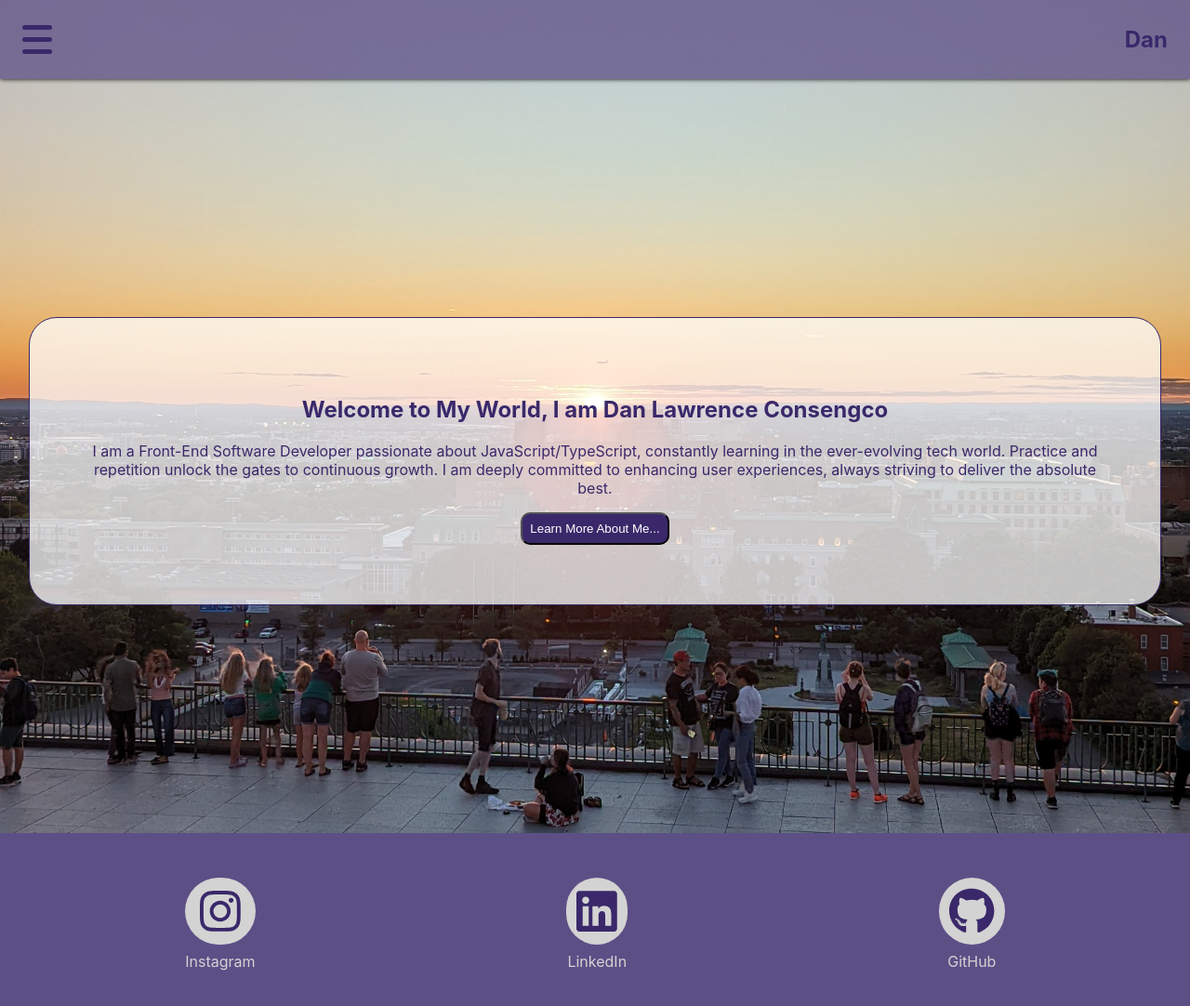
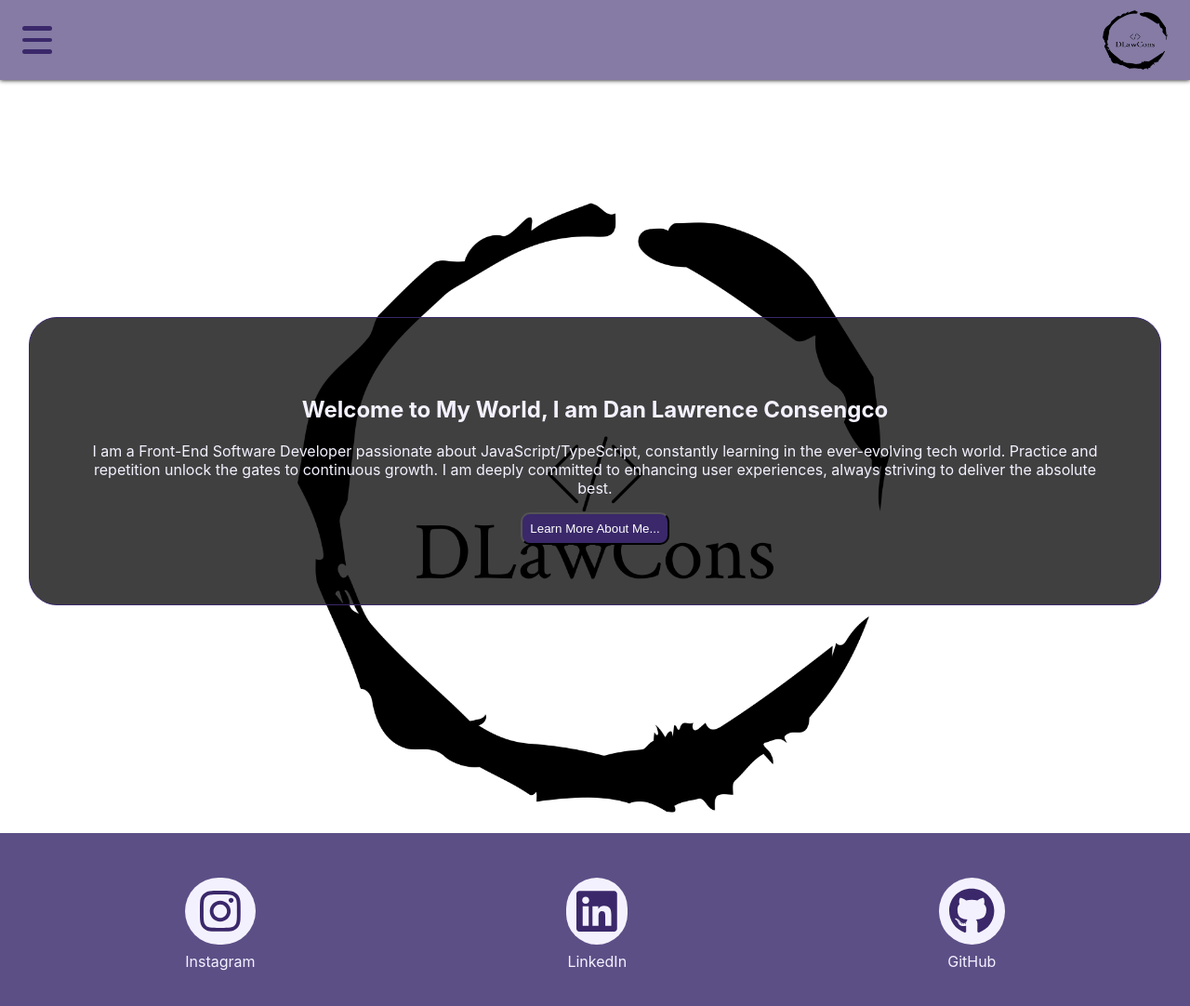
Before and after one commit to DanDaMan23/dan-personal-blog, a React (Create React App) app: page / in a window 1280 px wide. Shown: the top 1082 px of the page at 93% size. Built offline with nearby package versions, Linux system fonts and the light colour scheme.

Commit message:
Put logo and changed light color to be purpleish

```diff
--- a/src/App.scss
+++ b/src/App.scss
@@ -1,5 +1,13 @@
 @use "./style-utils/colors.scss" as *;
 @use "./style-utils/buttons.scss" as *;
+
+#root {
+  background-image: url("./photos/dlawcons_logo.png");
+  background-position: center;
+  background-repeat: no-repeat;
+  background-attachment: fixed;
+  background-size: 50vw;
+}
 
 main {
   padding-top: 6rem;
--- a/src/components/carousel/carousel.component.scss
+++ b/src/components/carousel/carousel.component.scss
@@ -1,3 +1,5 @@
+@use '../../style-utils/colors.scss' as *;
+
 $carousel-border-radius: 25px;
 
 .carousel {
@@ -22,7 +24,7 @@ $carousel-border-radius: 25px;
     grid-row-end: -1;
 
     path {
-      color: white;
+      color: $light-text-color;
     }
   }
 
@@ -45,7 +47,7 @@ $carousel-border-radius: 25px;
 
     .carousel-title,
     .carousel-details {
-      color: lightgray;
+      color: $light-text-color;
     }
 
     .carousel-details {
--- a/src/features/footer/footer.scss
+++ b/src/features/footer/footer.scss
@@ -15,7 +15,7 @@
   text-align: center;
 
   .brand-icon {
-    background: lightgray;
+    background: $light-text-color;
     padding: 0.7rem;
     border-radius: 100px;
     font-size: 50px;
@@ -25,7 +25,7 @@
   }
 
   a {
-    color: lightgray;
+    color: $light-text-color;
     text-decoration: none;
   }
 }
--- a/src/features/home-page/home-page.scss
+++ b/src/features/home-page/home-page.scss
@@ -6,16 +6,20 @@
   align-items: center;
 
   height: 100vh;
-  background: url("../../photos/St\ Joseph\ Orathory.jpg") center/cover;
+  // background: url("../../photos/St\ Joseph\ Orathory.jpg") center/cover;
 
   div {
     text-align: center;
     padding: 4rem;
     margin: 1rem;
-    background: rgba(255, 255, 255, 0.75);
+    background: rgba(0, 0, 0, 0.75);
     border: 1px $primary-color solid;
     border-radius: 30px;
+    max-width: 85vw;
 
-    max-width: 85vw;
+    p,
+    h2 {
+      color: $light-text-color;
+    }
   }
 }
--- a/src/features/navigation-bar/mobile/navigation-bar.mobile.tsx
+++ b/src/features/navigation-bar/mobile/navigation-bar.mobile.tsx
@@ -5,16 +5,20 @@ import "./navigation-bar.mobile.scss"
 import NavigationDrawer from "./drawer/navigation-drawer.mobile"
 import NavItems from "./nav-items/nav-items.mobile"
 import { NavigationMobileContext } from "./context/navigation.mobile.context"
+import logo from '../../../photos/dlawcons_logo.png'
 
 export default function NavigationBarMobile() {
   const { showMobileNavigation, openNavigationDrawer, closeNavigationDrawer } =
     useContext(NavigationMobileContext)
 
+  const LOGO_SIZE = 70
+
   return (
     <>
       <div className='navigation-bar-mobile'>
         <HamburgerButton onClick={openNavigationDrawer} />
-        <h2>Dan</h2>
+        {/* <h2>Dan</h2> */}
+        <img src={logo} alt='DLawCons' width={LOGO_SIZE} height={LOGO_SIZE} />
       </div>
       <Backdrop show={showMobileNavigation} onClick={closeNavigationDrawer} />
       <NavigationDrawer
--- a/src/style-utils/buttons.scss
+++ b/src/style-utils/buttons.scss
@@ -11,6 +11,6 @@
 .primary-button:hover,
 .primary-button:active {
   color: $primary-color;
-  background: lightgray;
+  background: $light-text-color;
   border-color: $primary-color;
 }
--- a/src/style-utils/colors.scss
+++ b/src/style-utils/colors.scss
@@ -2,4 +2,5 @@ $primary-color: rgb(58, 40, 106);
 $secondary-color: rgb(115, 98, 161);
 $teritary-color: rgb(82, 56, 157);
 $background-color: rgb(92, 79, 134);
+$light-text-color: rgb(244, 241, 255)
 // $-color: rgb(62, 47, 102);
```
Also changed, not shown: src/photos/dlawcons_logo.png (added).
